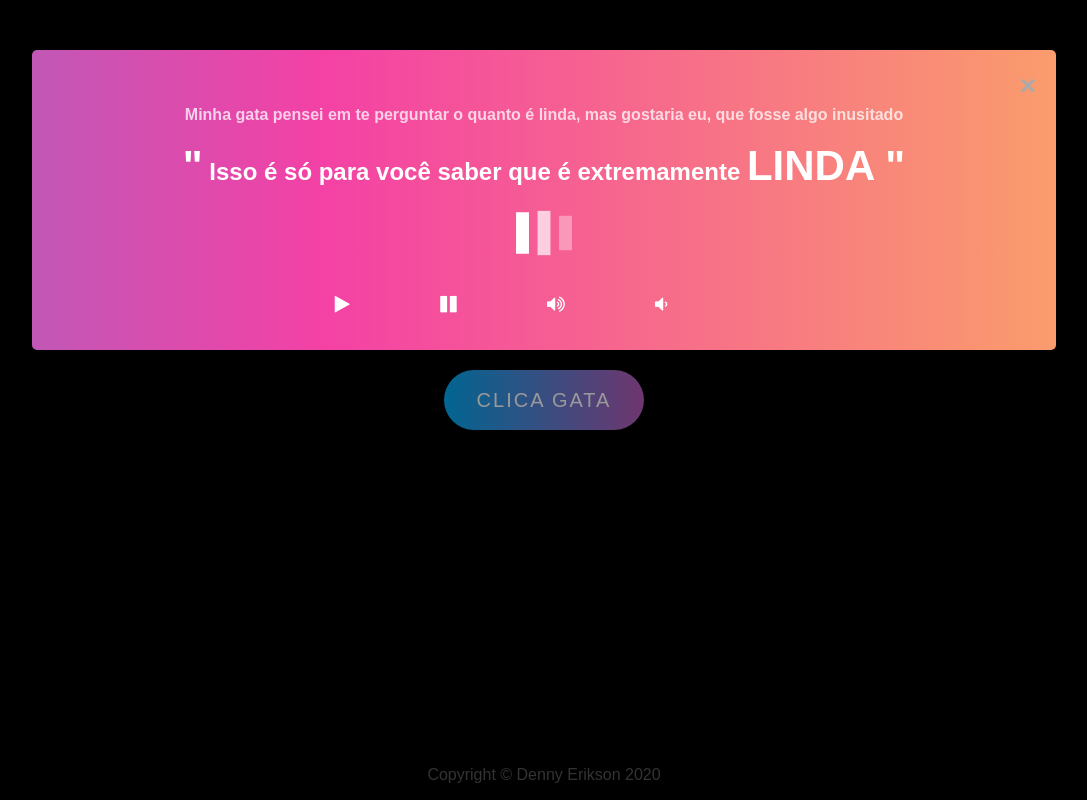
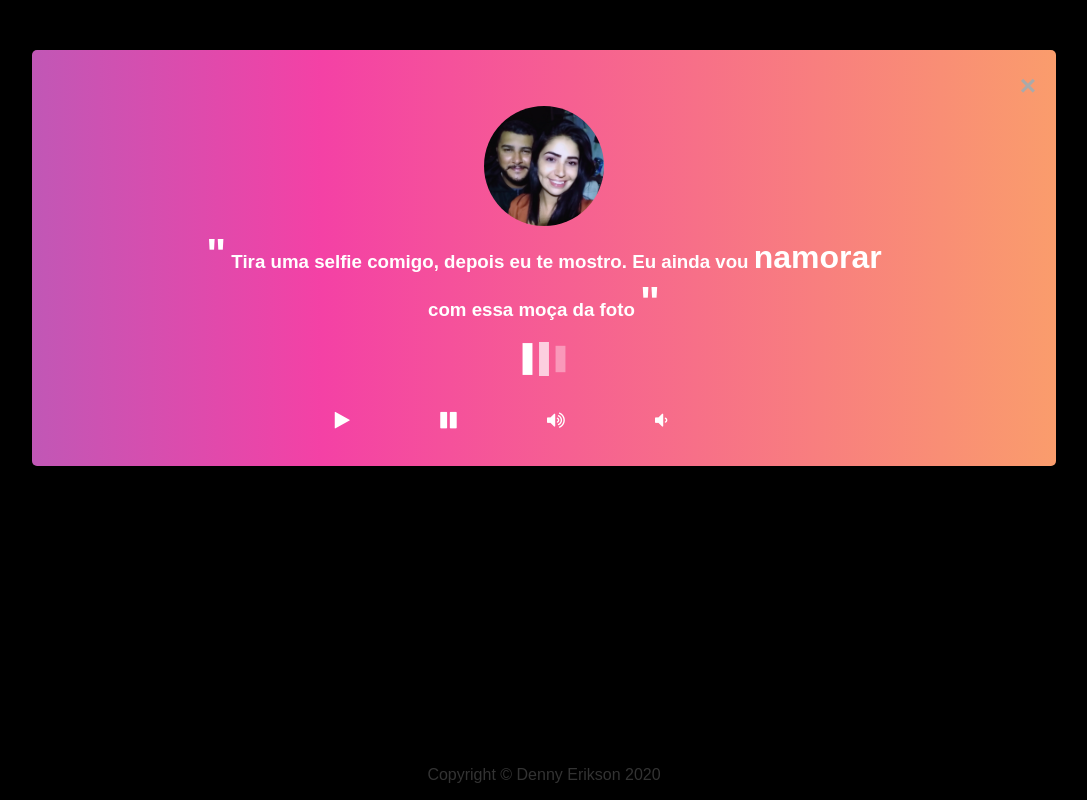
Before and after one commit to minhagatamah/minhagatamah, a plain HTML site: page index.html in a window 1280 px wide. Both pictures are taken after a click on the button "CLICA GATA". Shown: the whole page, without its empty margins (96-1183 px from the left). Drawn offline with Linux system fonts and the light colour scheme.

Commit message:
alteração de mensagem

```diff
--- a/index.html
+++ b/index.html
@@ -16,23 +16,34 @@
     <div id="myModal" class="modal">
 
         <!-- Modal content -->
-        <div class="modal-content text_white">
+        <div style="text-align: center;" class="modal-content text_white">
             <span id="span" class="close">&times;</span>
             <br>
             <br>
 
-            <h4 style="opacity: 0.75; text-align:center;">Minha gata pensei em te perguntar o quanto é linda,
+            <!-- <h4 style="opacity: 0.75; text-align:center;">Minha gata pensei em te perguntar o quanto é linda,
                 mas gostaria eu, que fosse algo inusitado
             </h4>
             <br>
             <h2 style="text-align: center;"> <strong>"</strong> Isso é só para você saber que é
                 extremamente <strong>LINDA "</strong>
-            </h2>
+            </h2> -->
+
+            <img style="border-radius: 50%; text-align: center;" src="./static/img/foto.jpeg" alt="" width="120px">
+
+            <h3 style="text-align: center;">
+                <strong>"</strong>
+                Tira uma selfie comigo, depois eu te mostro.
+                Eu ainda vou
+                <strong style="font-size: 32px;">namorar</strong>
+                <br> com essa moça da foto
+                <strong>"</strong>
+            </h3>
             <div style="text-align: center;">
-                <img src="./static/img/pulse.svg" width="86px" alt="">
+                <img src="./static/img/pulse.svg" width="66px" alt="">
             </div>
             <audio id="player">
-                <source src="./static/music/ferrugem.mp3" type="audio/mpeg">
+                <source src="./static/music/litrao.mp3" type="audio/mpeg">
               </audio>
             <style>
                 .row{
```
Also changed, not shown: static/img/foto.jpeg (added), 1 other file.
